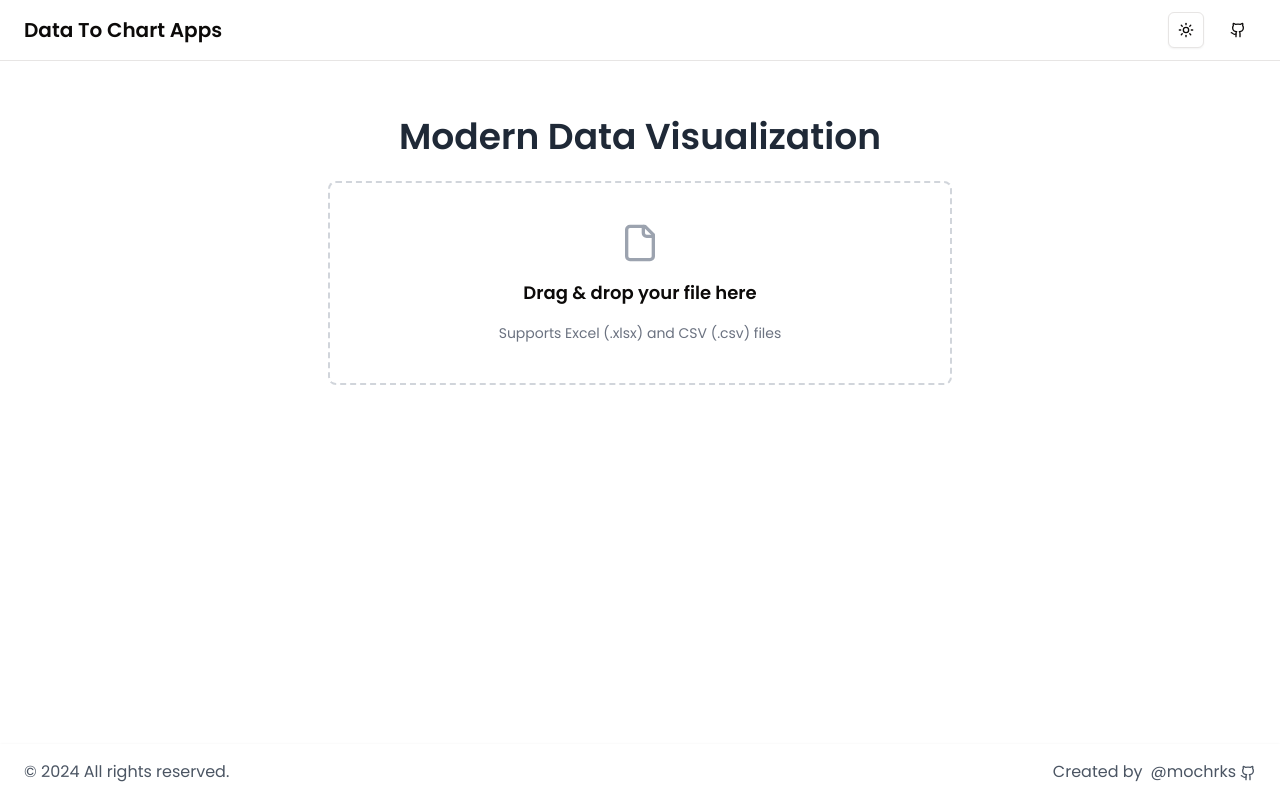
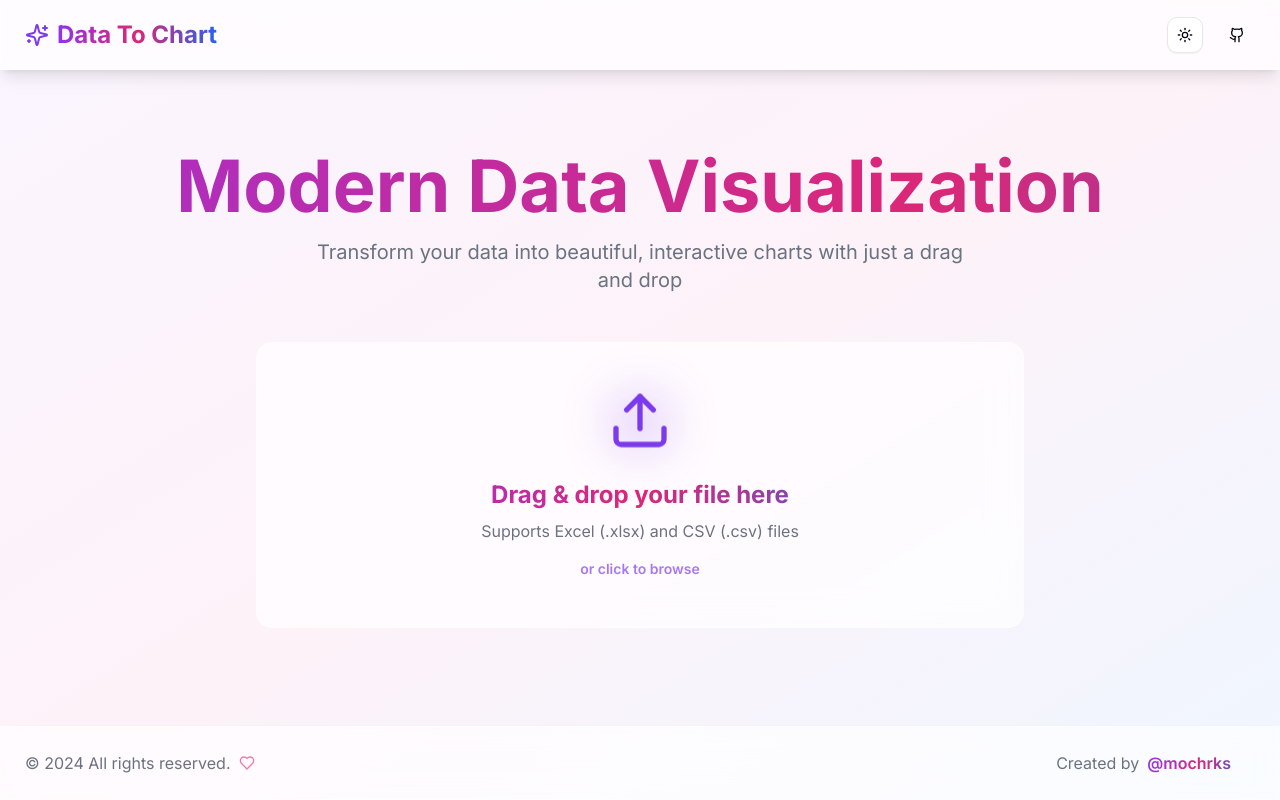
Before and after one commit to Mochrks/web-data-to-chart, a Next.js app: page / in a window 1280 px wide. Built offline with nearby package versions, Linux system fonts and the light colour scheme.

Commit message:
feat(ui): update web ui layout page

```diff
--- a/app/globals.css
+++ b/app/globals.css
@@ -1,70 +1,95 @@
+@import url('https://fonts.googleapis.com/css2?family=Inter:wght@300;400;500;600;700;800&display=swap');
+
 @tailwind base;
 @tailwind components;
 @tailwind utilities;
 
-body {
-  font-family: Arial, Helvetica, sans-serif;
-}
-
-@layer utilities {
-  .text-balance {
-    text-wrap: balance;
-  }
-}
-
 @layer base {
   :root {
+    /* Modern Vibrant Color Palette */
     --background: 0 0% 100%;
-    --foreground: 20 14.3% 4.1%;
+    --foreground: 224 71.4% 4.1%;
     --card: 0 0% 100%;
-    --card-foreground: 20 14.3% 4.1%;
+    --card-foreground: 224 71.4% 4.1%;
     --popover: 0 0% 100%;
-    --popover-foreground: 20 14.3% 4.1%;
-    --primary: 24 9.8% 10%;
-    --primary-foreground: 60 9.1% 97.8%;
-    --secondary: 60 4.8% 95.9%;
-    --secondary-foreground: 24 9.8% 10%;
-    --muted: 60 4.8% 95.9%;
-    --muted-foreground: 25 5.3% 44.7%;
-    --accent: 60 4.8% 95.9%;
-    --accent-foreground: 24 9.8% 10%;
+    --popover-foreground: 224 71.4% 4.1%;
+
+    /* Vibrant Purple/Blue Primary */
+    --primary: 262 83% 58%;
+    --primary-foreground: 210 20% 98%;
+
+    /* Pink/Purple Accent */
+    --secondary: 293 69% 49%;
+    --secondary-foreground: 210 20% 98%;
+
+    --muted: 220 14.3% 95.9%;
+    --muted-foreground: 220 8.9% 46.1%;
+
+    /* Vibrant Accent Color */
+    --accent: 262 83% 58%;
+    --accent-foreground: 210 20% 98%;
+
     --destructive: 0 84.2% 60.2%;
-    --destructive-foreground: 60 9.1% 97.8%;
-    --border: 20 5.9% 90%;
-    --input: 20 5.9% 90%;
-    --ring: 20 14.3% 4.1%;
-    --chart-1: 12 76% 61%;
-    --chart-2: 173 58% 39%;
-    --chart-3: 197 37% 24%;
-    --chart-4: 43 74% 66%;
-    --chart-5: 27 87% 67%;
-    --radius: 0.5rem;
+    --destructive-foreground: 210 20% 98%;
+
+    --border: 220 13% 91%;
+    --input: 220 13% 91%;
+    --ring: 262 83% 58%;
+
+    /* Vibrant Chart Colors */
+    --chart-1: 262 83% 58%;
+    --chart-2: 200 98% 39%;
+    --chart-3: 293 69% 49%;
+    --chart-4: 43 96% 56%;
+    --chart-5: 27 96% 61%;
+
+    --radius: 0.75rem;
+
+    /* Gradient Colors */
+    --gradient-start: 262 83% 58%;
+    --gradient-middle: 285 69% 49%;
+    --gradient-end: 200 98% 39%;
   }
+
   .dark {
-    --background: 20 14.3% 4.1%;
-    --foreground: 60 9.1% 97.8%;
-    --card: 20 14.3% 4.1%;
-    --card-foreground: 60 9.1% 97.8%;
-    --popover: 20 14.3% 4.1%;
-    --popover-foreground: 60 9.1% 97.8%;
-    --primary: 60 9.1% 97.8%;
-    --primary-foreground: 24 9.8% 10%;
-    --secondary: 12 6.5% 15.1%;
-    --secondary-foreground: 60 9.1% 97.8%;
-    --muted: 12 6.5% 15.1%;
-    --muted-foreground: 24 5.4% 63.9%;
-    --accent: 12 6.5% 15.1%;
-    --accent-foreground: 60 9.1% 97.8%;
+    /* Dark Mode with Deep Gradients */
+    --background: 224 71.4% 4.1%;
+    --foreground: 210 20% 98%;
+    --card: 224 71% 6%;
+    --card-foreground: 210 20% 98%;
+    --popover: 224 71% 6%;
+    --popover-foreground: 210 20% 98%;
+
+    /* Brighter colors in dark mode */
+    --primary: 263 70% 65%;
+    --primary-foreground: 210 20% 98%;
+
+    --secondary: 293 69% 55%;
+    --secondary-foreground: 210 20% 98%;
+
+    --muted: 215 27.9% 16.9%;
+    --muted-foreground: 217.9 10.6% 64.9%;
+
+    --accent: 263 70% 65%;
+    --accent-foreground: 210 20% 98%;
+
     --destructive: 0 62.8% 30.6%;
-    --destructive-foreground: 60 9.1% 97.8%;
-    --border: 12 6.5% 15.1%;
-    --input: 12 6.5% 15.1%;
-    --ring: 24 5.7% 82.9%;
-    --chart-1: 220 70% 50%;
-    --chart-2: 160 60% 45%;
-    --chart-3: 30 80% 55%;
-    --chart-4: 280 65% 60%;
-    --chart-5: 340 75% 55%;
+    --destructive-foreground: 210 20% 98%;
+
+    --border: 215 27.9% 16.9%;
+    --input: 215 27.9% 16.9%;
+    --ring: 263 70% 65%;
+
+    /* Vibrant Dark Chart Colors */
+    --chart-1: 263 70% 65%;
+    --chart-2: 200 98% 55%;
+    --chart-3: 293 69% 60%;
+    --chart-4: 43 96% 65%;
+    --chart-5: 27 96% 70%;
+
+    --gradient-start: 263 70% 65%;
+    --gradient-middle: 285 69% 55%;
+    --gradient-end: 200 98% 55%;
   }
 }
 
@@ -72,7 +97,152 @@ body {
   * {
     @apply border-border;
   }
+
   body {
     @apply bg-background text-foreground;
+    font-family: 'Inter', -apple-system, BlinkMacSystemFont, 'Segoe UI', sans-serif;
+  }
+
+  /* Smooth scroll behavior */
+  html {
+    scroll-behavior: smooth;
   }
 }
+
+@layer utilities {
+  .text-balance {
+    text-wrap: balance;
+  }
+
+  /* Glassmorphism Utilities */
+  .glass {
+    background: rgba(255, 255, 255, 0.1);
+    backdrop-filter: blur(10px);
+    -webkit-backdrop-filter: blur(10px);
+    border: 1px solid rgba(255, 255, 255, 0.2);
+  }
+
+  .glass-dark {
+    background: rgba(0, 0, 0, 0.2);
+    backdrop-filter: blur(10px);
+    -webkit-backdrop-filter: blur(10px);
+    border: 1px solid rgba(255, 255, 255, 0.1);
+  }
+
+  .glass-card {
+    background: rgba(255, 255, 255, 0.7);
+    backdrop-filter: blur(16px) saturate(180%);
+    -webkit-backdrop-filter: blur(16px) saturate(180%);
+    border: 1px solid rgba(255, 255, 255, 0.3);
+  }
+
+  .dark .glass-card {
+    background: rgba(30, 30, 50, 0.6);
+    border: 1px solid rgba(255, 255, 255, 0.1);
+  }
+
+  /* Gradient Text */
+  .gradient-text {
+    @apply bg-clip-text text-transparent bg-gradient-to-r from-purple-600 via-pink-600 to-blue-600;
+  }
+
+  .dark .gradient-text {
+    @apply bg-gradient-to-r from-purple-400 via-pink-400 to-blue-400;
+  }
+
+  /* Gradient Backgrounds */
+  .gradient-bg {
+    @apply bg-gradient-to-br from-purple-50 via-pink-50 to-blue-50;
+  }
+
+  .dark .gradient-bg {
+    @apply bg-gradient-to-br from-slate-900 via-purple-900 to-slate-900;
+  }
+
+  .gradient-primary {
+    @apply bg-gradient-to-r from-purple-600 to-pink-600;
+  }
+
+  .gradient-border {
+    position: relative;
+    background: linear-gradient(var(--background), var(--background)) padding-box,
+                linear-gradient(135deg, hsl(var(--primary)), hsl(var(--secondary))) border-box;
+    border: 2px solid transparent;
+  }
+
+  /* Animations */
+  @keyframes float {
+    0%, 100% {
+      transform: translateY(0px);
+    }
+    50% {
+      transform: translateY(-10px);
+    }
+  }
+
+  @keyframes glow {
+    0%, 100% {
+      box-shadow: 0 0 20px rgba(139, 92, 246, 0.3);
+    }
+    50% {
+      box-shadow: 0 0 40px rgba(139, 92, 246, 0.6);
+    }
+  }
+
+  @keyframes shimmer {
+    0% {
+      background-position: -1000px 0;
+    }
+    100% {
+      background-position: 1000px 0;
+    }
+  }
+
+  @keyframes gradient-shift {
+    0%, 100% {
+      background-position: 0% 50%;
+    }
+    50% {
+      background-position: 100% 50%;
+    }
+  }
+
+  .animate-float {
+    animation: float 3s ease-in-out infinite;
+  }
+
+  .animate-glow {
+    animation: glow 2s ease-in-out infinite;
+  }
+
+  .animate-shimmer {
+    animation: shimmer 3s linear infinite;
+  }
+
+  .animate-gradient {
+    background-size: 200% 200%;
+    animation: gradient-shift 5s ease infinite;
+  }
+
+  /* Glow Effects */
+  .glow-sm {
+    box-shadow: 0 0 10px rgba(139, 92, 246, 0.5);
+  }
+
+  .glow-md {
+    box-shadow: 0 0 20px rgba(139, 92, 246, 0.5);
+  }
+
+  .glow-lg {
+    box-shadow: 0 0 30px rgba(139, 92, 246, 0.5);
+  }
+
+  /* Hover lift effect */
+  .hover-lift {
+    @apply transition-all duration-300;
+  }
+
+  .hover-lift:hover {
+    @apply -translate-y-1 shadow-xl;
+  }
+}
--- a/app/layout.tsx
+++ b/app/layout.tsx
@@ -1,11 +1,12 @@
 import { Metadata } from 'next'
 import { ThemeProvider } from "@/components/theme-provider"
-import { Poppins } from 'next/font/google'
+import { Inter } from 'next/font/google'
 import '@/app/globals.css'
 
-const poppins = Poppins({
+const inter = Inter({
   subsets: ["latin"],
-  weight: ["400", "600"], // Add this line
+  weight: ["300", "400", "500", "600", "700", "800"],
+  variable: '--font-inter',
 })
 
 export const metadata: Metadata = {
@@ -20,7 +21,7 @@ export default function RootLayout({
 }) {
   return (
     <html lang="en" suppressHydrationWarning>
-      <body className={poppins.className}>
+      <body className={inter.className}>
         <ThemeProvider
           attribute="class"
           defaultTheme="system"
--- a/app/page.tsx
+++ b/app/page.tsx
@@ -10,10 +10,17 @@ export const metadata: Metadata = {
 
 export default function Home() {
   return (
-    <div className="flex flex-col min-h-screen">
+    <div className="flex flex-col min-h-screen gradient-bg">
       <Navbar />
-      <main className="flex-grow container mx-auto p-4 bg-gradient-to-br mt-10">
-        <h1 className="text-4xl font-bold mb-6 text-center text-gray-800 dark:text-gray-100">Modern Data Visualization</h1>
+      <main className="flex-grow container mx-auto px-4 py-12">
+        <div className="text-center mb-12 mt-8">
+          <h1 className="text-5xl md:text-7xl font-bold mb-4 gradient-text animate-gradient">
+            Modern Data Visualization
+          </h1>
+          <p className="text-lg md:text-xl text-muted-foreground max-w-2xl mx-auto">
+            Transform your data into beautiful, interactive charts with just a drag and drop
+          </p>
+        </div>
         <DataUploadAndVisualization />
       </main>
       <Footer />
--- a/components/ChartView.tsx
+++ b/components/ChartView.tsx
@@ -17,6 +17,25 @@ interface ChartViewProps {
   data: any[]
 }
 
+// Modern vibrant color palette
+const modernColors = [
+  'rgba(139, 92, 246, 0.8)',   // Purple
+  'rgba(236, 72, 153, 0.8)',   // Pink
+  'rgba(59, 130, 246, 0.8)',   // Blue
+  'rgba(251, 191, 36, 0.8)',   // Amber
+  'rgba(16, 185, 129, 0.8)',   // Emerald
+  'rgba(249, 115, 22, 0.8)',   // Orange
+]
+
+const borderColors = [
+  'rgba(139, 92, 246, 1)',
+  'rgba(236, 72, 153, 1)',
+  'rgba(59, 130, 246, 1)',
+  'rgba(251, 191, 36, 1)',
+  'rgba(16, 185, 129, 1)',
+  'rgba(249, 115, 22, 1)',
+]
+
 export default function ChartView({ data }: ChartViewProps) {
   const [chartType, setChartType] = useState<ChartType>('bar')
   // eslint-disable-next-line @typescript-eslint/no-explicit-any
@@ -28,9 +47,9 @@ export default function ChartView({ data }: ChartViewProps) {
       const datasets = labels.map((label, index) => ({
         label,
         data: data.map((item) => item[label]),
-        backgroundColor: `hsl(${index * 360 / labels.length}, 70%, 50%)`,
-        borderColor: `hsl(${index * 360 / labels.length}, 70%, 40%)`,
-        borderWidth: 1,
+        backgroundColor: modernColors[index % modernColors.length],
+        borderColor: borderColors[index % borderColors.length],
+        borderWidth: 2,
       }))
 
       setChartData({
@@ -51,10 +70,22 @@ export default function ChartView({ data }: ChartViewProps) {
         plugins: {
           legend: {
             position: 'top' as const,
+            labels: {
+              font: {
+                family: 'Inter',
+                size: 12,
+              },
+              padding: 15,
+            },
           },
           title: {
             display: true,
             text: 'Data Visualization',
+            font: {
+              family: 'Inter',
+              size: 18,
+              weight: 'bold' as const,
+            },
           },
         },
       },
@@ -85,15 +116,15 @@ export default function ChartView({ data }: ChartViewProps) {
       transition={{ duration: 0.5 }}
       className="space-y-4"
     >
-      <Card>
-        <CardHeader>
-          <CardTitle>Data Visualization</CardTitle>
-          <CardDescription>Choose a chart type to visualize your data</CardDescription>
+      <Card className="glass-card border-2 hover-lift">
+        <CardHeader className="border-b border-border/50">
+          <CardTitle className="text-2xl gradient-text">Data Visualization</CardTitle>
+          <CardDescription className="text-base">Choose a chart type to visualize your data</CardDescription>
         </CardHeader>
-        <CardContent>
-          <div className="mb-4">
-            <Select onValueChange={(value: ChartType) => setChartType(value)}>
-              <SelectTrigger className="w-[180px]">
+        <CardContent className="pt-6">
+          <div className="mb-6">
+            <Select onValueChange={(value: ChartType) => setChartType(value)} defaultValue="bar">
+              <SelectTrigger className="w-[200px] glass border-primary/30 hover:border-primary transition-all">
                 <SelectValue placeholder="Select chart type" />
               </SelectTrigger>
               <SelectContent>
@@ -105,7 +136,7 @@ export default function ChartView({ data }: ChartViewProps) {
               </SelectContent>
             </Select>
           </div>
-          <div className="w-full h-[400px]">{renderChart()}</div>
+          <div className="w-full h-[450px] p-4 rounded-xl glass">{renderChart()}</div>
         </CardContent>
       </Card>
     </motion.div>
--- a/components/FileUploadDropzone.tsx
+++ b/components/FileUploadDropzone.tsx
@@ -4,7 +4,7 @@ import { useState, useCallback } from 'react'
 import { useDropzone } from 'react-dropzone'
 import * as XLSX from 'xlsx'
 import { motion } from 'framer-motion'
-import { Cloud, File, Loader2 } from 'lucide-react'
+import { Cloud, File, Loader2, Upload } from 'lucide-react'
 
 interface FileUploadDropzoneProps {
   // eslint-disable-next-line @typescript-eslint/no-explicit-any
@@ -27,17 +27,8 @@ export default function FileUploadDropzone({ onDataUpload }: FileUploadDropzoneP
           const worksheet = workbook.Sheets[sheetName]
           const json = XLSX.utils.sheet_to_json(worksheet)
           onDataUpload(json)
-          // toast({
-          //   title: "File uploaded successfully",
-          //   description: "Your data is now ready for visualization.",
-          // })
         } catch (error) {
           console.error('Error parsing file:', error)
-          // toast({
-          //   title: "Error uploading file",
-          //   description: "There was a problem processing your file. Please try again.",
-          //   variant: "destructive",
-          // })
         } finally {
           setIsLoading(false)
         }
@@ -57,35 +48,69 @@ export default function FileUploadDropzone({ onDataUpload }: FileUploadDropzoneP
 
   return (
     <div className='w-full h-full flex items-center justify-center'>
+      <motion.div
+        initial={{ opacity: 0, scale: 0.95 }}
+        animate={{ opacity: 1, scale: 1 }}
+        transition={{ duration: 0.5 }}
+        className="w-full max-w-3xl"
+      >
         <div
           {...getRootProps()}
-        className={`w-[50%] border-2 border-dashed rounded-lg p-10 text-center cursor-pointer transition-colors duration-300 ${isDragActive ? 'border-primary bg-primary/10' : 'border-gray-300 dark:border-gray-700'
+          className={`glass-card rounded-2xl p-12 text-center cursor-pointer transition-all duration-300 border-2 border-dashed hover-lift ${isDragActive
+              ? 'border-primary bg-primary/10 glow-md scale-105'
+              : 'border-border hover:border-primary/50 hover:glow-sm'
             }`}
         >
           <input {...getInputProps()} />
           <motion.div
             initial={{ opacity: 0, y: 20 }}
             animate={{ opacity: 1, y: 0 }}
-          transition={{ duration: 0.5 }}
-          className="space-y-4"
+            transition={{ duration: 0.5, delay: 0.2 }}
+            className="space-y-6"
           >
+            <div className="flex justify-center">
               {isLoading ? (
-            <Loader2 className="h-10 w-10 animate-spin text-primary mx-auto" />
+                <Loader2 className="h-16 w-16 animate-spin text-primary" />
               ) : isDragActive ? (
-            <Cloud className="h-10 w-10 text-primary mx-auto" />
+                <motion.div
+                  animate={{ scale: [1, 1.2, 1] }}
+                  transition={{ duration: 0.5, repeat: Infinity }}
+                >
+                  <Cloud className="h-16 w-16 text-primary" />
+                </motion.div>
               ) : (
-            <File className="h-10 w-10 text-gray-400 dark:text-gray-600 mx-auto" />
+                <motion.div
+                  className="relative"
+                  whileHover={{ scale: 1.1 }}
+                  transition={{ type: "spring", stiffness: 300 }}
+                >
+                  <Upload className="h-16 w-16 text-primary animate-float" />
+                  <div className="absolute inset-0 bg-primary/20 rounded-full blur-xl" />
+                </motion.div>
               )}
-          <h3 className="text-lg font-semibold">
+            </div>
+            <div>
+              <h3 className="text-2xl font-bold mb-2 gradient-text">
                 {isLoading ? 'Processing your file...' : isDragActive ? 'Drop the file here' : 'Drag & drop your file here'}
               </h3>
-          <p className="text-sm text-gray-500 dark:text-gray-400">
+              <p className="text-base text-muted-foreground">
                 {isLoading
                   ? 'Please wait while we process your data'
                   : 'Supports Excel (.xlsx) and CSV (.csv) files'}
               </p>
+              {!isLoading && !isDragActive && (
+                <motion.p
+                  className="text-sm text-primary font-semibold mt-4"
+                  animate={{ opacity: [0.5, 1, 0.5] }}
+                  transition={{ duration: 2, repeat: Infinity }}
+                >
+                  or click to browse
+                </motion.p>
+              )}
+            </div>
           </motion.div>
         </div>
+      </motion.div>
     </div>
   )
 }
--- a/components/Footer.tsx
+++ b/components/Footer.tsx
@@ -1,23 +1,24 @@
-import { Github } from 'lucide-react'
+import { Github, Heart } from 'lucide-react'
 
 export default function Footer() {
   return (
-    <footer className="bg-white shadow dark:bg-gray-800">
-      <div className="container mx-auto px-6 py-4">
-        <div className="flex justify-between items-center">
-          <div className="text-gray-600 dark:text-gray-300">
-            &copy; {new Date().getFullYear()} All rights reserved.
+    <footer className="glass-card border-t shadow-lg backdrop-blur-lg mt-auto">
+      <div className="container mx-auto px-6 py-6">
+        <div className="flex flex-col md:flex-row justify-between items-center gap-4">
+          <div className="text-muted-foreground flex items-center gap-2">
+            <span>&copy; {new Date().getFullYear()} All rights reserved.</span>
+            <Heart className="h-4 w-4 text-pink-500 animate-pulse" />
           </div>
-          <div className="flex items-center space-x-2">
-            <span className="text-gray-600 dark:text-gray-300">Created by</span>
+          <div className="flex items-center gap-2">
+            <span className="text-muted-foreground">Created by</span>
             <a
               href="https://github.com/mochrks"
               target="_blank"
               rel="noopener noreferrer"
-              className="text-gray-600 dark:text-gray-300 hover:text-gray-800 dark:hover:text-white transition-colors duration-300"
+              className="flex items-center gap-2 font-semibold gradient-text hover-lift transition-all"
             >
               @mochrks
-              <Github className="inline-block ml-1 h-4 w-4" />
+              <Github className="h-4 w-4" />
             </a>
           </div>
         </div>
--- a/components/Navbar.tsx
+++ b/components/Navbar.tsx
@@ -1,21 +1,24 @@
 import Link from 'next/link'
-import { Github } from 'lucide-react'
+import { Github, Sparkles } from 'lucide-react'
 import { Button } from '@/components/ui/button'
 import { ModeToggle } from '@/components/mode-toggle'
 
 export default function Navbar() {
   return (
-    <nav className="bg-background border-b">
-      <div className="container mx-auto px-6 py-3">
+    <nav className="sticky top-0 z-50 glass-card border-b shadow-lg backdrop-blur-lg">
+      <div className="container mx-auto px-6 py-4">
         <div className="flex justify-between items-center">
-          <div className="text-xl font-semibold text-foreground">
-            <Link href="/" className="hover:text-primary transition-colors">
-              Data To Chart Apps
+          <div className="text-2xl font-bold flex items-center gap-2 group">
+            <Link href="/" className="flex items-center gap-2 hover-lift">
+              <Sparkles className="h-6 w-6 text-primary transition-all group-hover:rotate-12 group-hover:scale-110" />
+              <span className="gradient-text bg-gradient-to-r from-purple-600 via-pink-600 to-blue-600 dark:from-purple-400 dark:via-pink-400 dark:to-blue-400">
+                Data To Chart
+              </span>
             </Link>
           </div>
           <div className="flex items-center space-x-4">
             <ModeToggle />
-            <Button variant="ghost" size="icon" asChild>
+            <Button variant="ghost" size="icon" asChild className="hover-lift hover:glow-sm transition-all">
               <a href="https://github.com/Mochrks/web-data-to-chart" target="_blank" rel="noopener noreferrer">
                 <Github className="h-5 w-5" />
                 <span className="sr-only">GitHub repository</span>
```
Also changed, not shown: components/DataPreview.tsx (+31 -26 lines). Lines whose indentation alone changed are shown as unchanged.
